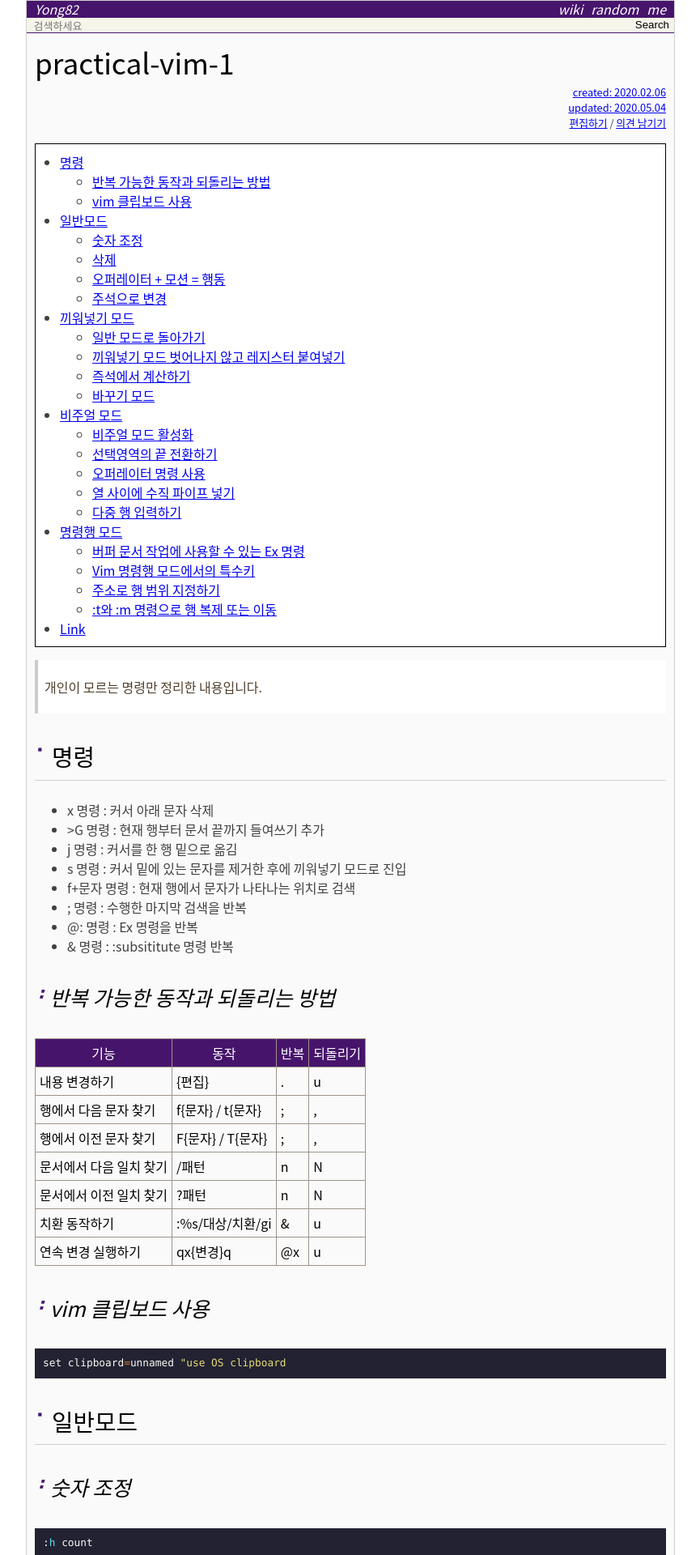
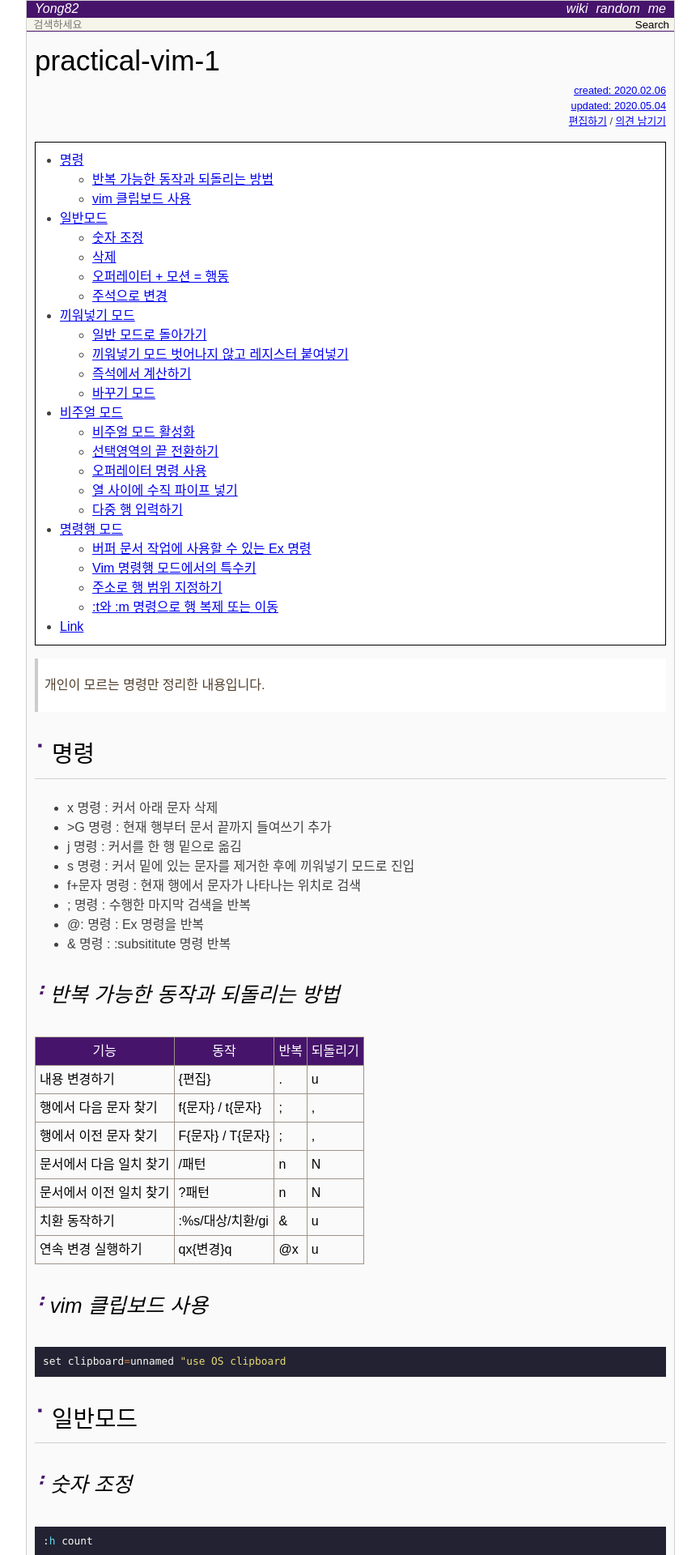
Before and after one commit to yongjunleeme/yongjunleeme.github.io, a Jekyll site: the page built from _wiki/practical-vim-1.md, in a window 1280 px wide. Shown: the top 1920 px of the page at 81% size, without its empty margins (207-1072 px from the left). Built offline with Jekyll 4.4.1, drawn with Linux system fonts in a browser that asks for light colours.

Commit message:
폰트 변경

```diff
--- a/_sass/_base.scss
+++ b/_sass/_base.scss
@@ -3,7 +3,7 @@
     height: 100%;
 }
 body, th, td, div, p, li {
-    font-family: "Noto Sans CJK KR", "Meslo LG", "Apple SD Gothic Neo", "Open Sans", arial, 본고딕, "KoPubDotum Medium", 나눔바른고딕, 나눔고딕, NanumGothic, 맑은고딕, "Malgun Gothic", sans-serif;
+    font-family: sans-serif, "Noto Sans CJK KR", "Apple SD Gothic Neo", "Open Sans", arial, 본고딕, "KoPubDotum Medium", 나눔바른고딕, 나눔고딕, NanumGothic, 맑은고딕, "Malgun Gothic";
     line-height: 1.5;
     word-break: keep-all;
 }
--- a/css/main.scss
+++ b/css/main.scss
@@ -2,8 +2,8 @@
 ---
 @charset "utf-8";
 
-$base-font-family  : Meslo LG;
-$default-font-size : 1.2rem;
+$base-font-family  : sans-serif;
+$default-font-size : 1.5rem;
 $default-font-color : #000;
 $second-font-color : #503e2b;
 $third-font-color : #9e948a;
```
